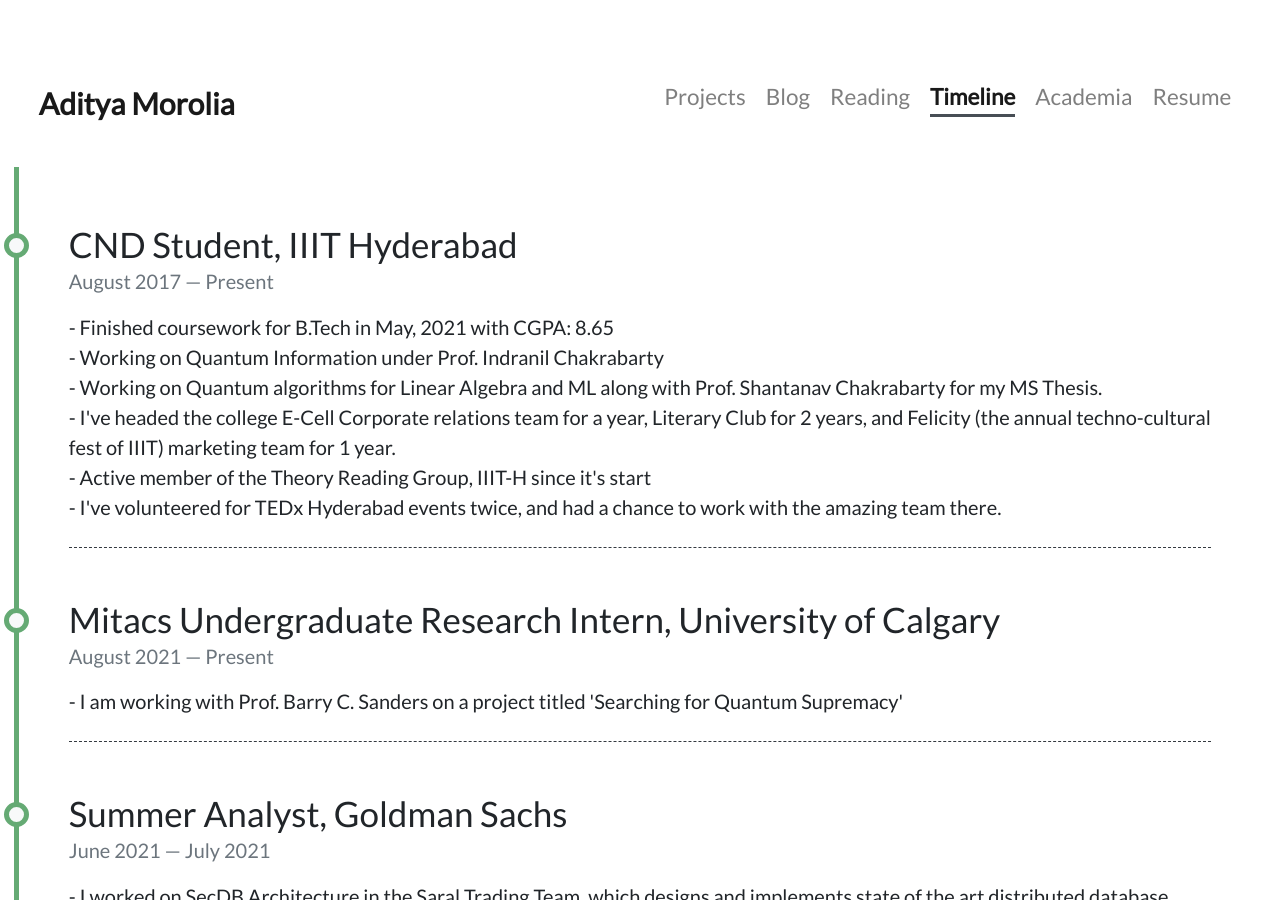
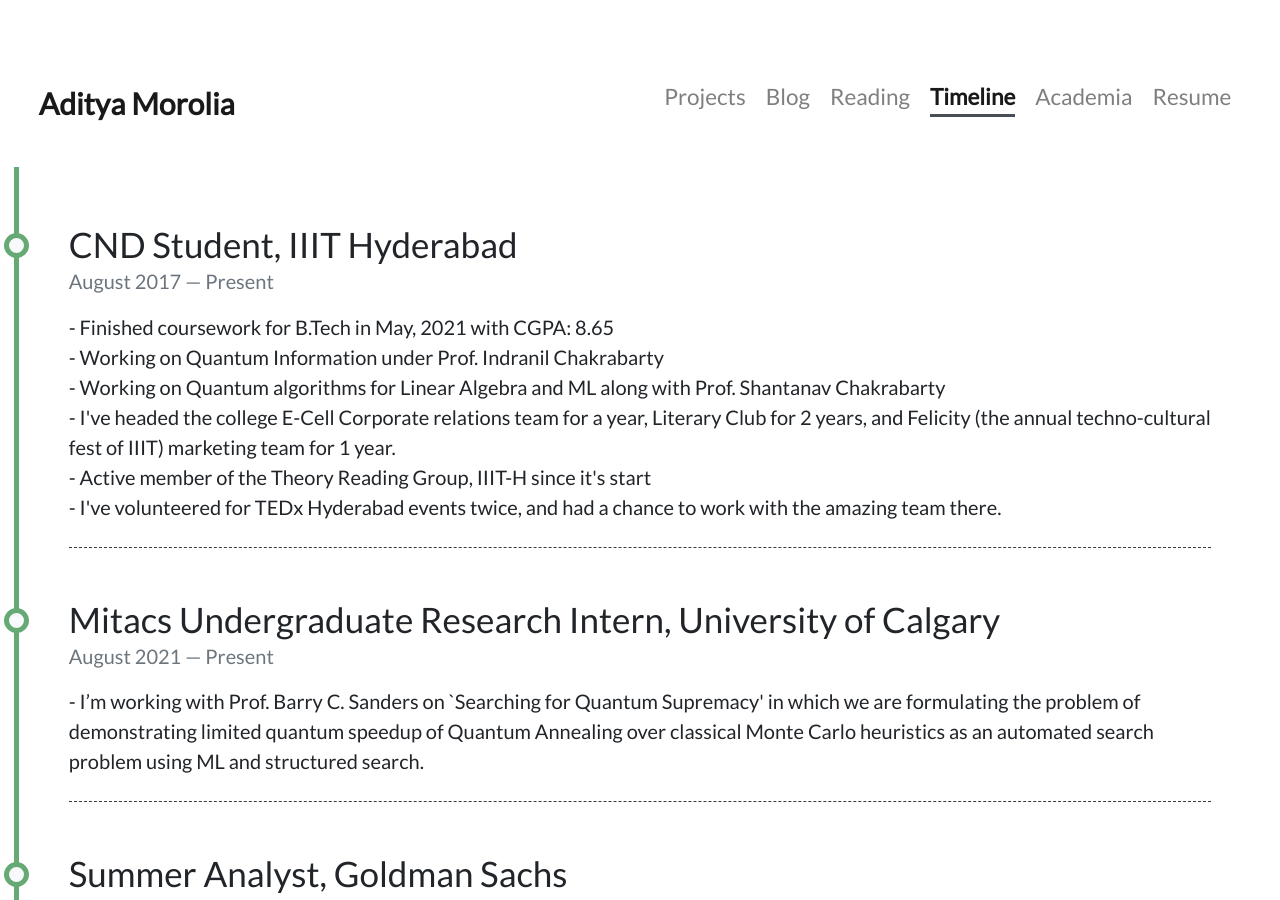
Before and after one commit to TheCharmingSociopath/TheCharmingSociopath.github.io, a Jekyll site: the page built from pages/timeline.md, in a window 1280 px wide and 900 px high. Built offline with Jekyll 4.4.1, drawn with Linux system fonts in a browser that asks for light colours; nearby versions of some CDN libraries.

Commit message:
Update timeline

```diff
--- a/_data/timeline.yml
+++ b/_data/timeline.yml
@@ -4,7 +4,7 @@
   description:
     - "Finished coursework for B.Tech in May, 2021 with CGPA: 8.65"
     - "Working on Quantum Information under Prof. Indranil Chakrabarty"
-    - "Working on Quantum algorithms for Linear Algebra and ML along with Prof. Shantanav Chakrabarty for my MS Thesis."
+    - "Working on Quantum algorithms for Linear Algebra and ML along with Prof. Shantanav Chakrabarty"
     - "I've headed the college E-Cell Corporate relations team for a year, Literary Club for 2 years, and Felicity (the annual techno-cultural fest of IIIT) marketing team for 1 year."
     - "Active member of the Theory Reading Group, IIIT-H since it's start"
     - "I've volunteered for TEDx Hyderabad events twice, and had a chance to work with the amazing team there."
@@ -13,7 +13,7 @@
   from: August 2021
   to: Present
   description:
-    - I am working with Prof. Barry C. Sanders on a project titled 'Searching for Quantum Supremacy'
+    - I’m working with Prof. Barry C. Sanders on `Searching for Quantum Supremacy' in which we are formulating the problem of demonstrating limited quantum speedup of Quantum Annealing over classical Monte Carlo heuristics as an automated search problem using ML and structured search.
 
 - title: Summer Analyst, Goldman Sachs
   from: June 2021
```
Also changed, not shown: _posts/2021-08-17-algebra-conundrum.md (+2 -2 lines).
